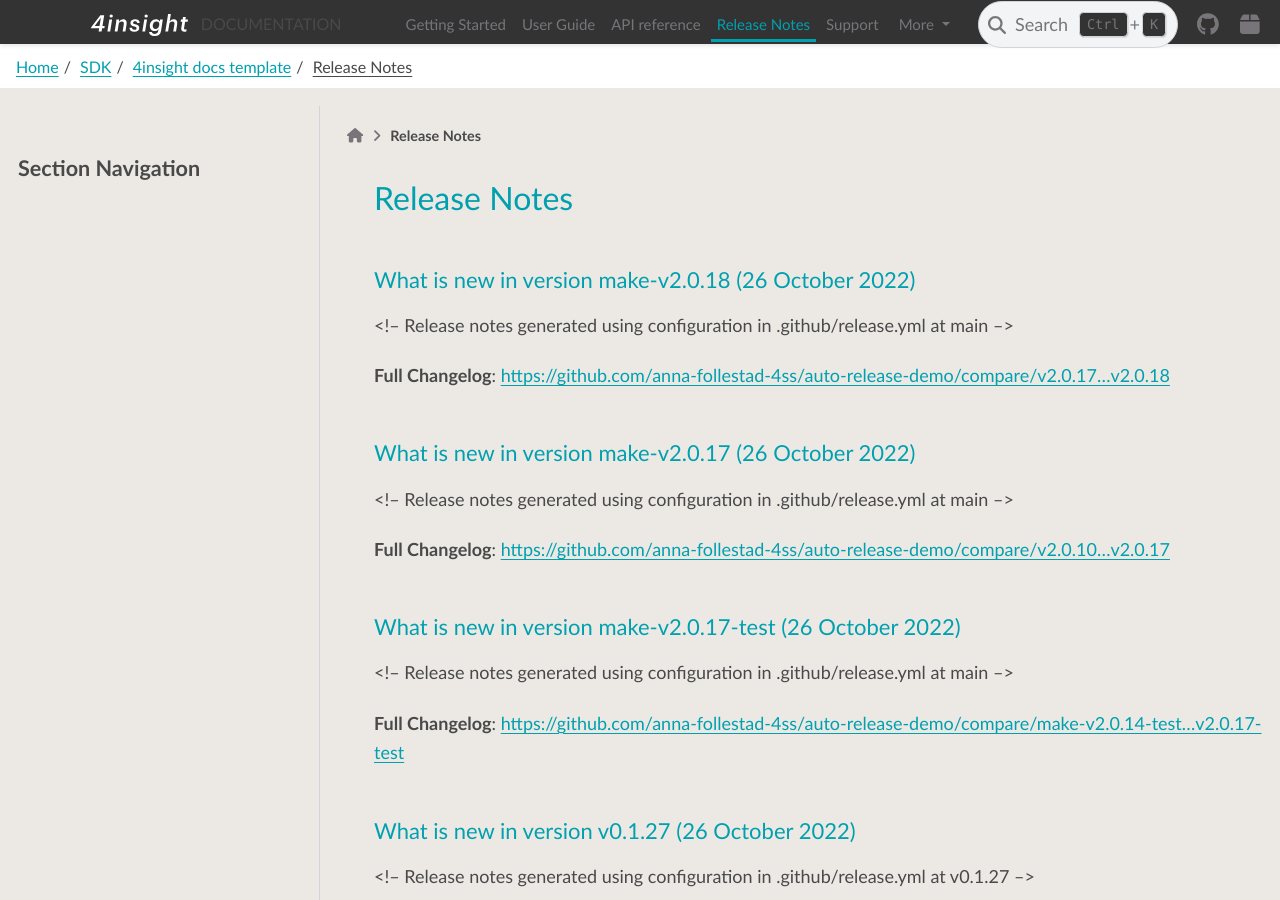
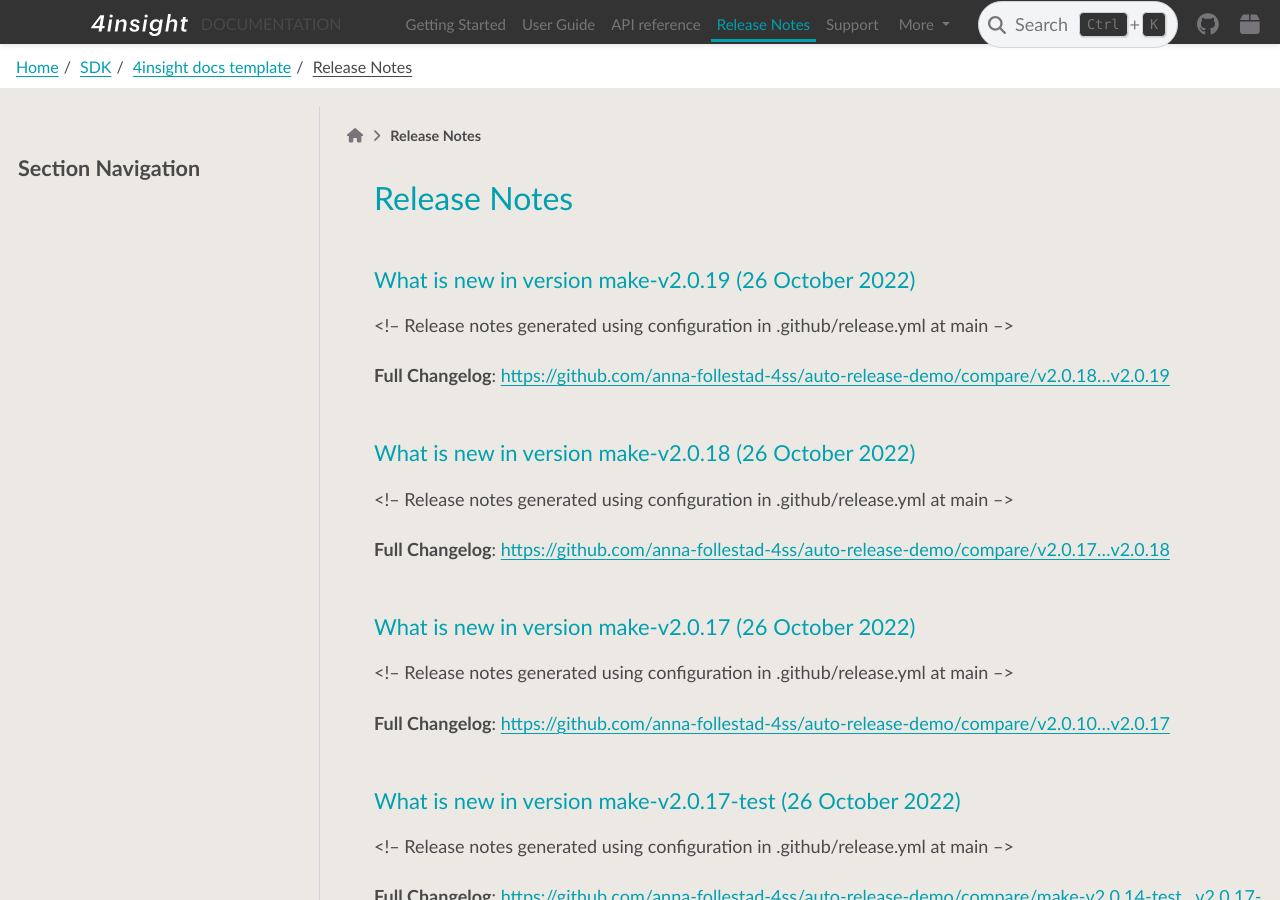
Before and after one commit to anna-follestad-4ss/auto-release-demo, a Sphinx documentation site: the page built from docs/release_notes.rst, in a window 1280 px wide and 900 px high. Built offline with Sphinx 7.4.7 and the PyData theme 0.15.4, drawn with Linux system fonts in a browser that asks for light colours.

Commit message:
added latest release notes from autogen

```diff
--- a/docs/release_notes.rst
+++ b/docs/release_notes.rst
@@ -1,5 +1,16 @@
 Release Notes
 =============
+
+What is new in version make-v2.0.19 (26 October 2022)
+------------------------------------------------
+
+<!-- Release notes generated using configuration in .github/release.yml at main -->
+
+
+
+**Full Changelog**: https://github.com/anna-follestad-4ss/auto-release-demo/compare/v2.0.18...v2.0.19
+
+
 
 What is new in version make-v2.0.18 (26 October 2022)
 ------------------------------------------------
```
